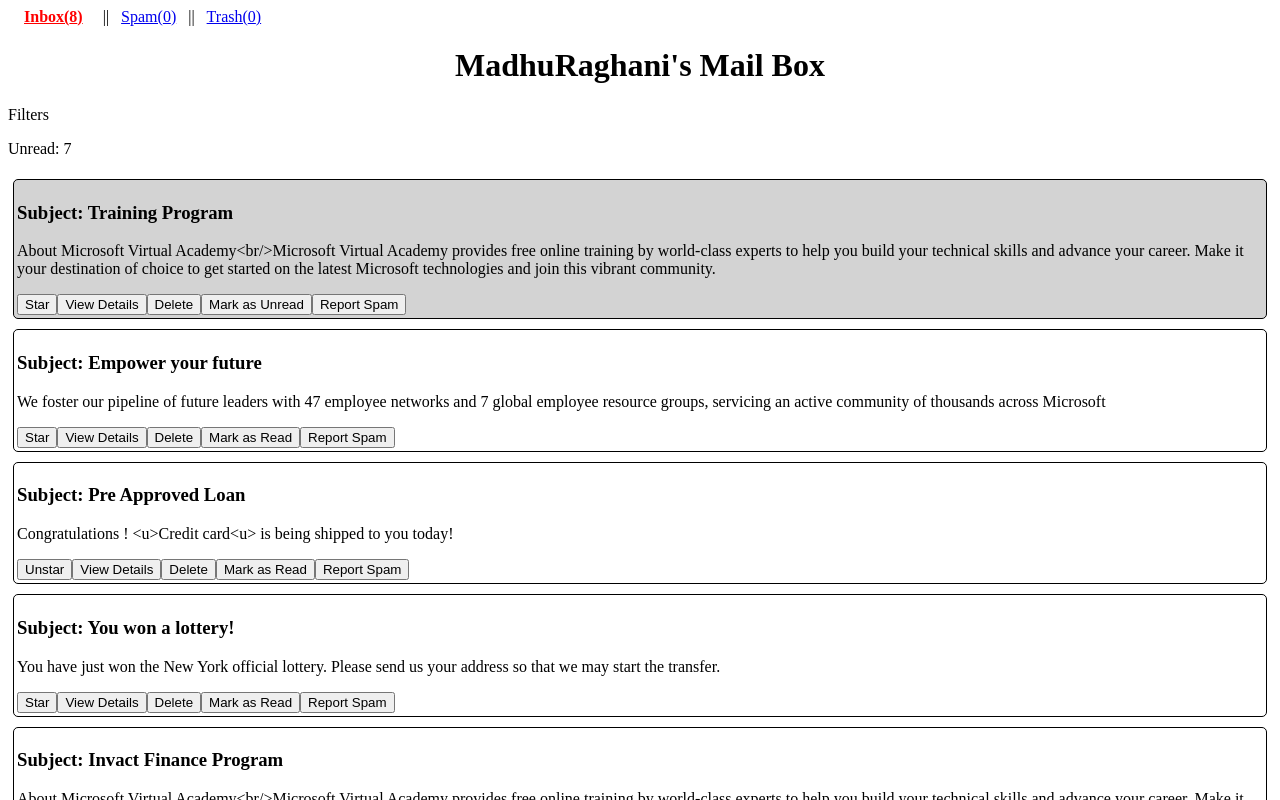
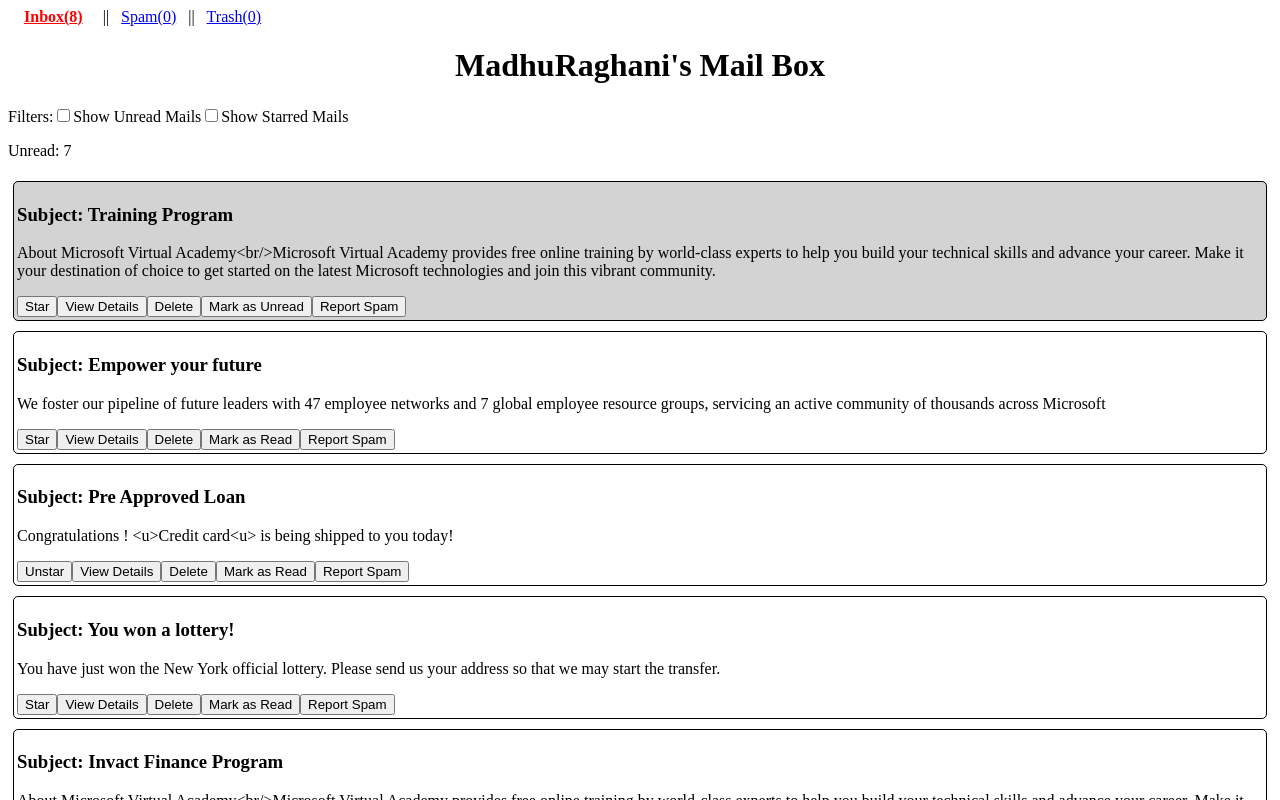
Before and after one commit to RaghaniMadhu/set10-email, a React (Create React App) app: page / in a window 1280 px wide. Shown: the top 800 px of the page. Built offline with nearby package versions, Linux system fonts and the light colour scheme.

Commit message:
implemented ApplyFilters

```diff
--- a/src/pages/Inbox.js
+++ b/src/pages/Inbox.js
@@ -1,11 +1,11 @@
-import { useContext } from "react";
+import { useContext, useState } from "react";
 import { Link } from "react-router-dom";
 
 import { MailsContext } from "../contexts/MailsContext";
 
 export default function Inbox() {
   const {
-    mails: { emails, spamMails, trashMails },
+    mails: { emails },
     dispatch,
   } = useContext(MailsContext);
 
@@ -14,12 +14,48 @@ export default function Inbox() {
     0
   );
 
-  console.log(spamMails, trashMails);
+  const [applyFilters, setApplyFilters] = useState({
+    showOnlyUnreadMails: false,
+    showOnlyStarredMails: false,
+  });
+
+  const unReadMails = applyFilters.showOnlyUnreadMails
+    ? emails.filter(({ unread }) => unread)
+    : emails;
+  const filteredMails = applyFilters.showOnlyStarredMails
+    ? unReadMails.filter(({ isStarred }) => isStarred)
+    : unReadMails;
 
   return (
     <div>
       <h1 style={{ textAlign: "center" }}>MadhuRaghani's Mail Box</h1>
-      <div>Filters</div>
+      <div>
+        Filters:
+        <label>
+          <input
+            type="checkbox"
+            onChange={(event) => {
+              setApplyFilters({
+                ...applyFilters,
+                showOnlyUnreadMails: event.target.checked,
+              });
+            }}
+          />
+          Show Unread Mails
+        </label>
+        <label>
+          <input
+            type="checkbox"
+            onChange={(event) => {
+              setApplyFilters({
+                ...applyFilters,
+                showOnlyStarredMails: event.target.checked,
+              });
+            }}
+          />
+          Show Starred Mails
+        </label>
+      </div>
       <p>Unread: {unReadMailsCount}</p>
       <div
         style={{
@@ -28,7 +64,7 @@ export default function Inbox() {
           flexDirection: "column",
         }}
       >
-        {emails.map(({ mId, unread, isStarred, subject, content }) => (
+        {filteredMails.map(({ mId, unread, isStarred, subject, content }) => (
           <div
             key={mId}
             style={{
--- a/src/pages/SpamMails.js
+++ b/src/pages/SpamMails.js
@@ -1,4 +1,4 @@
-import React, { useContext } from "react";
+import React, { useContext, useState } from "react";
 import { Link } from "react-router-dom";
 
 import { MailsContext } from "../contexts/MailsContext";
@@ -9,10 +9,48 @@ function SpamMails() {
     dispatch,
   } = useContext(MailsContext);
 
+  const [applyFilters, setApplyFilters] = useState({
+    showOnlyUnreadMails: false,
+    showOnlyStarredMails: false,
+  });
+
+  const unReadMails = applyFilters.showOnlyUnreadMails
+    ? spamMails.filter(({ unread }) => unread)
+    : spamMails;
+  const filteredMails = applyFilters.showOnlyStarredMails
+    ? unReadMails.filter(({ isStarred }) => isStarred)
+    : unReadMails;
+
   return (
     <div>
       <h1 style={{ textAlign: "center" }}>MadhuRaghani's Mail Box</h1>
-      <div>Filters</div>
+      <div>
+        Filters:
+        <label>
+          <input
+            type="checkbox"
+            onChange={(event) => {
+              setApplyFilters({
+                ...applyFilters,
+                showOnlyUnreadMails: event.target.checked,
+              });
+            }}
+          />
+          Show Unread Mails
+        </label>
+        <label>
+          <input
+            type="checkbox"
+            onChange={(event) => {
+              setApplyFilters({
+                ...applyFilters,
+                showOnlyStarredMails: event.target.checked,
+              });
+            }}
+          />
+          Show Starred Mails
+        </label>
+      </div>
       <div
         style={{
           display: "flex",
@@ -20,7 +58,7 @@ function SpamMails() {
           flexDirection: "column",
         }}
       >
-        {spamMails.map(({ mId, unread, isStarred, subject, content }) => (
+        {filteredMails.map(({ mId, unread, isStarred, subject, content }) => (
           <div
             key={mId}
             style={{
--- a/src/pages/TrashMails.js
+++ b/src/pages/TrashMails.js
@@ -1,4 +1,4 @@
-import React, { useContext } from "react";
+import React, { useContext, useState } from "react";
 import { Link } from "react-router-dom";
 
 import { MailsContext } from "../contexts/MailsContext";
@@ -9,12 +9,48 @@ function TrashMails() {
     dispatch,
   } = useContext(MailsContext);
 
-  // TODO: Implement filters to show unread emails and to show starred emails with the help of checkbox. Initially these checkboxes should not be selected. in all 3tabs
+  const [applyFilters, setApplyFilters] = useState({
+    showOnlyUnreadMails: false,
+    showOnlyStarredMails: false,
+  });
+
+  const unReadMails = applyFilters.showOnlyUnreadMails
+    ? trashMails.filter(({ unread }) => unread)
+    : trashMails;
+  const filteredMails = applyFilters.showOnlyStarredMails
+    ? unReadMails.filter(({ isStarred }) => isStarred)
+    : unReadMails;
 
   return (
     <div>
       <h1 style={{ textAlign: "center" }}>MadhuRaghani's Mail Box</h1>
-      <div>Filters</div>
+      <div>
+        Filters:
+        <label>
+          <input
+            type="checkbox"
+            onChange={(event) => {
+              setApplyFilters({
+                ...applyFilters,
+                showOnlyUnreadMails: event.target.checked,
+              });
+            }}
+          />
+          Show Unread Mails
+        </label>
+        <label>
+          <input
+            type="checkbox"
+            onChange={(event) => {
+              setApplyFilters({
+                ...applyFilters,
+                showOnlyStarredMails: event.target.checked,
+              });
+            }}
+          />
+          Show Starred Mails
+        </label>
+      </div>
       <div
         style={{
           display: "flex",
@@ -22,7 +58,7 @@ function TrashMails() {
           flexDirection: "column",
         }}
       >
-        {trashMails.map(({ mId, unread, isStarred, subject, content }) => (
+        {filteredMails.map(({ mId, unread, isStarred, subject, content }) => (
           <div
             key={mId}
             style={{
```
